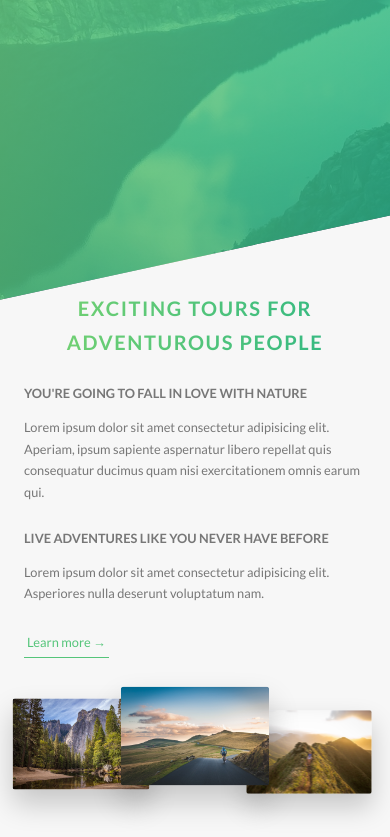
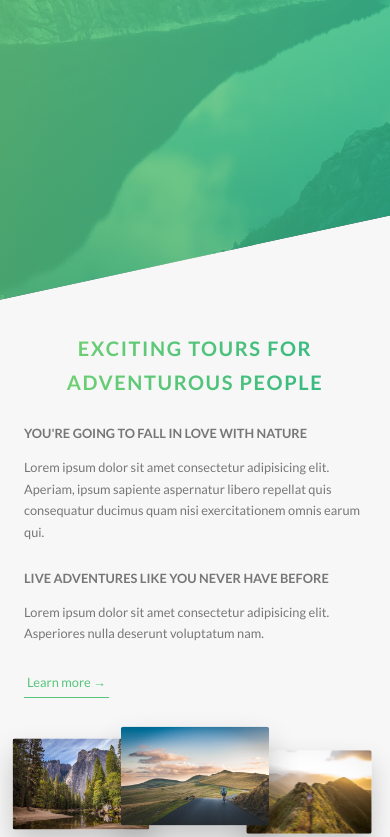
Before and after one commit to Nityanandkumar/Natours, a website: page index.html in a window 390 px wide. Shown: the part 502-1339 px from the top of the page. Drawn offline with Linux system fonts and the light colour scheme.

Commit message:
added media queries

```diff
--- a/sass/pages/_home.scss
+++ b/sass/pages/_home.scss
@@ -2,10 +2,6 @@
     background-color: $color-grey-light-1;
     padding: 25rem 0;
     margin-top: -20vh;
-
-    @include respond(tab-port) {
-        padding: 20rem 0;
-    }
 }
 
 .section-features {
```
Also changed, not shown: css/style.css.
